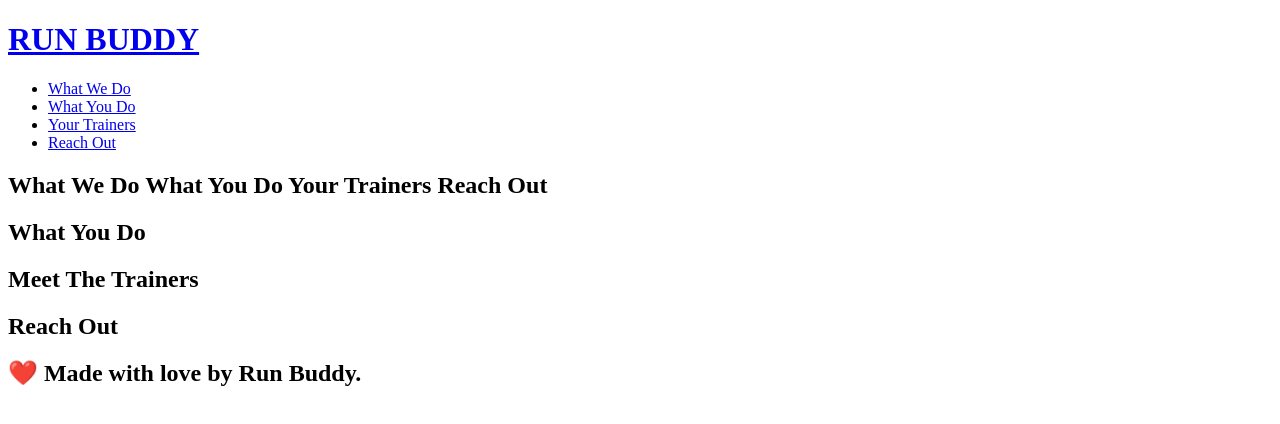
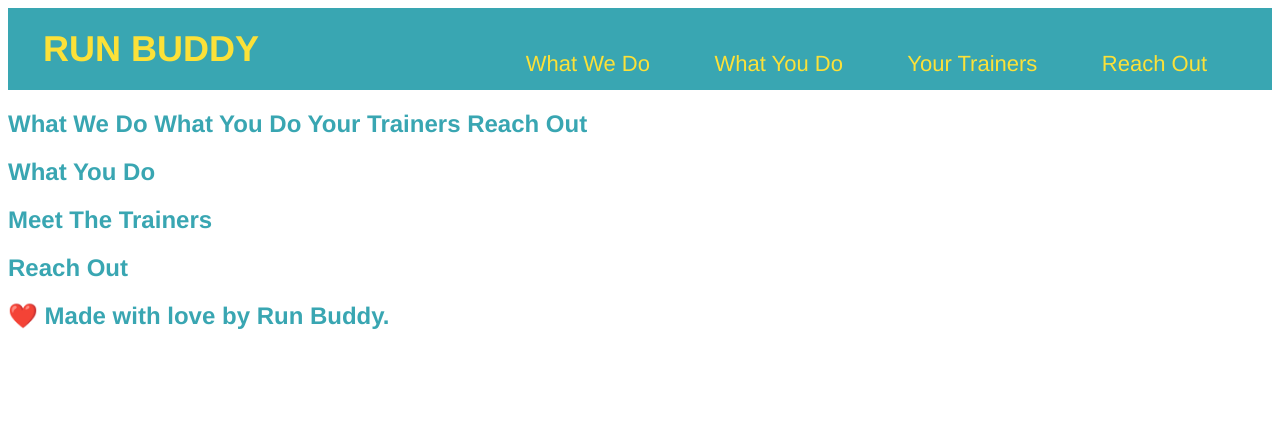
Before and after one commit to samueldlr/run-buddy, a plain HTML site: page index.html in a window 1280 px wide. Drawn offline with Linux system fonts and the light colour scheme.

Commit message:
<completed header>

```diff
--- /dev/null
+++ b/assets/css/style.css
@@ -0,0 +1,39 @@
+body {
+    /* more on this crazy alphanumerical value in a minute! */
+    color: #39a6b2;
+    font-family: Helvetica, Arial, sans-serif;
+}
+   /* apply styles to <header> */
+header {
+    padding: 20px 35px;
+    background-color: #39a6b2;
+}
+
+header h1 {
+     font-weight: bold;
+     font-size: 36px;
+     color: #fce138;
+     margin: 0;
+     display: inline;
+}
+
+header a {
+    text-decoration: none;
+    color: #fce138;
+
+}
+
+header nav {
+    float: right;
+    margin: 7px 0;
+}
+
+header nav ul li {
+    display: inline;
+}
+
+header nav ul li a {
+    margin: 0 30px;
+    font-weight: lighter;
+    font-size: 22px;
+}
--- a/index.html
+++ b/index.html
@@ -1,6 +1,7 @@
 <!DOCTYPE html>
 <html lang="eng">
     <head>
+        <link rel="stylesheet" href="./assets/css/style.css" />
         <meta charset="UTF-8" />
         <title>Run Buddy</title>
     </head>
```
